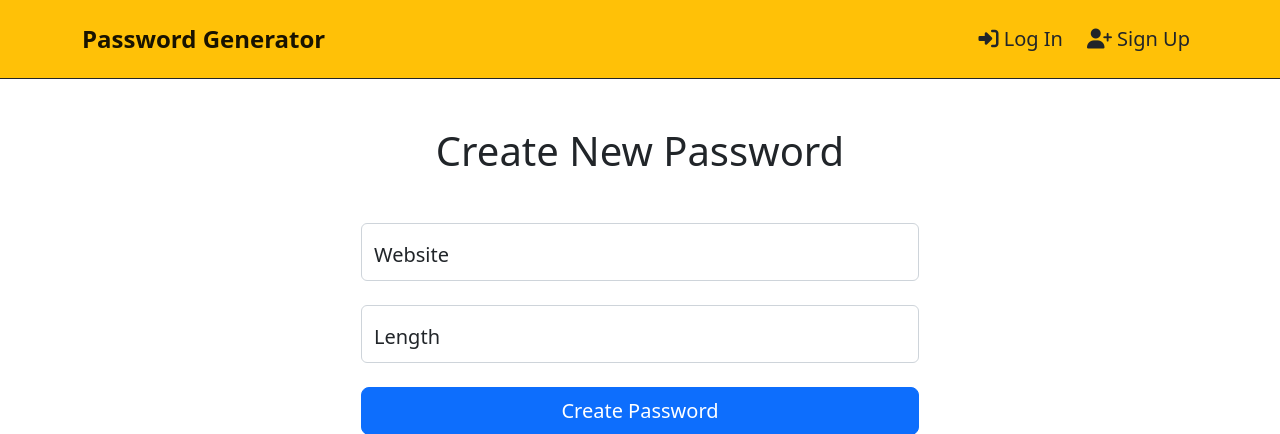
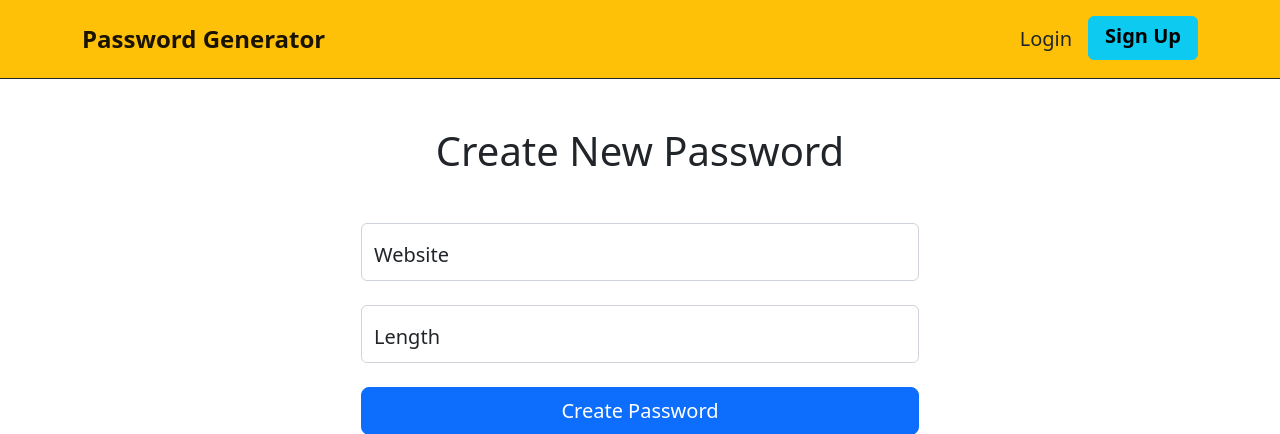
Before and after one commit to usmonbek-umarbekovich/masterpass, a Django app: page /create/ in a window 1280 px wide. Shown: the top 434 px of the page. Run offline with Django 4.2, Linux system fonts and the light colour scheme; the visitor is signed in with stand-in values (Sample User, id 1); some libraries are stand-ins or nearby versions.

Commit message:
styled signup button

```diff
--- a/password_generator/templates/password_generator/base.html
+++ b/password_generator/templates/password_generator/base.html
@@ -71,12 +71,14 @@
                         {% else %}
                         <li class="nav-item">
                             <a href="#" class="nav-link fs-5 text-reset"
-                                ><i class="fas fa-sign-in-alt"></i> Log In</a
+                                >Login</a
                             >
                         </li>
                         <li class="nav-item">
-                            <a href="#" class="nav-link fs-5 text-reset"
-                                ><i class="fas fa-user-plus"></i> Sign Up</a
+                            <a
+                                href="#"
+                                class="nav-link fs-5 btn btn-info text-black fw-semibold pb-2 pt-1 px-3"
+                                >Sign Up</a
                             >
                         </li>
                         {% endif %}
```
